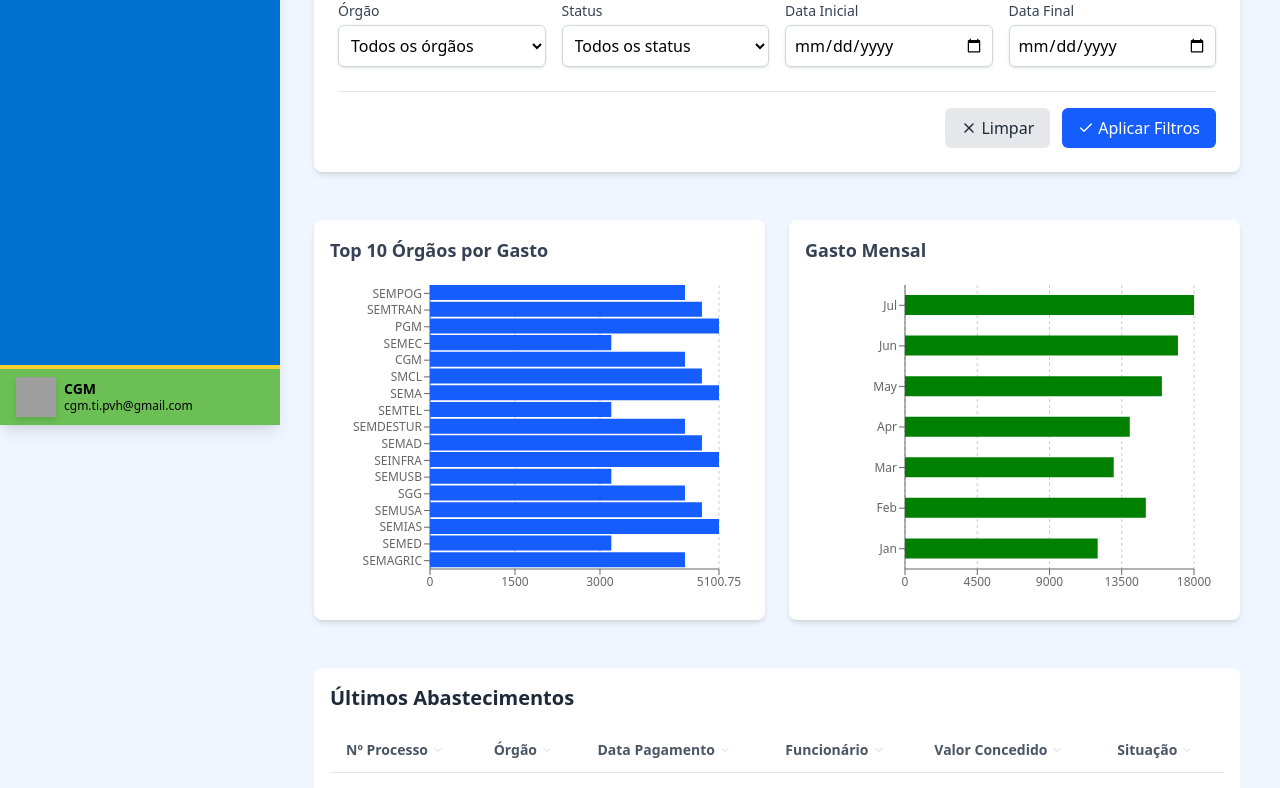
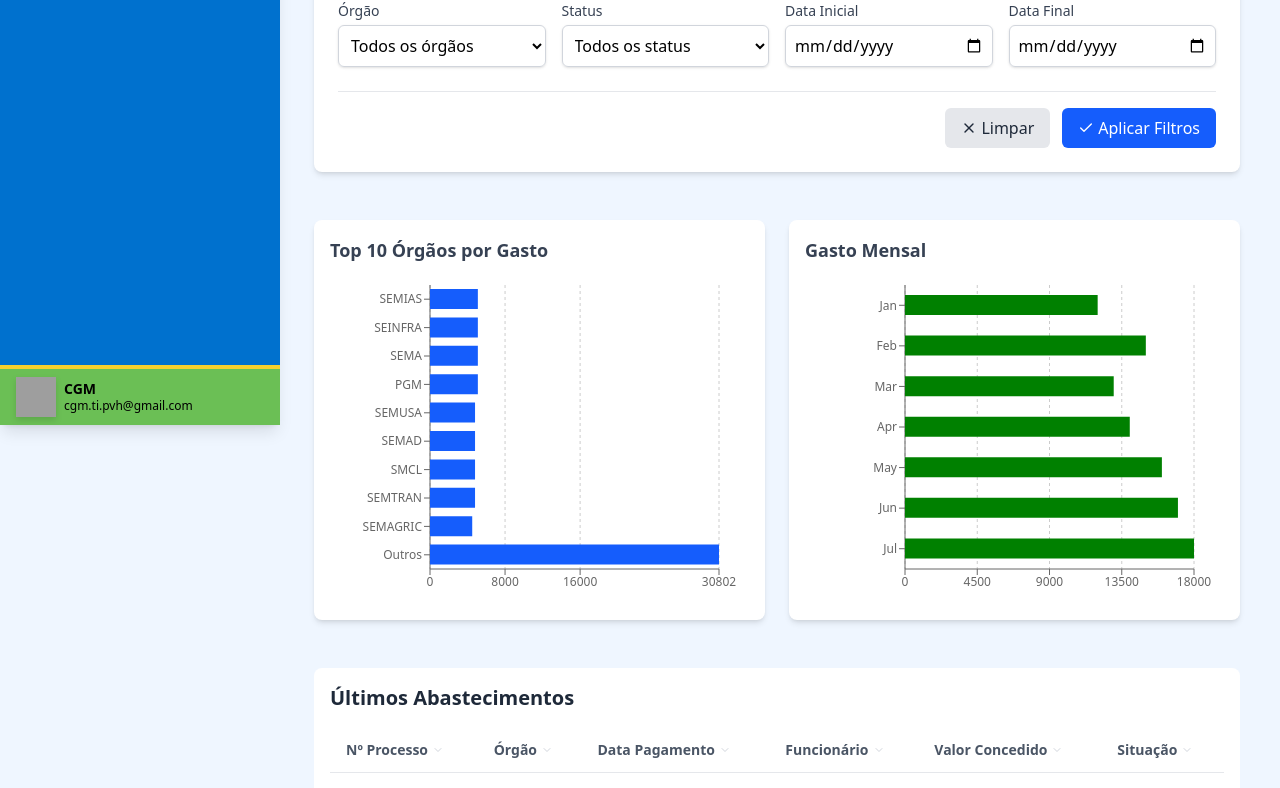
Before and after one commit to ciep-cgm-pvh/bi-portal-frontend, a React (Vite) app: page /painel/diarias/dashboard in a window 1280 px wide. Shown: the part 375-1163 px from the top of the page. Built offline with nearby package versions, Linux system fonts and the light colour scheme; grey boxes are pictures that could not be loaded; what urql would draw is missing.

Commit message:
Update ChartSection.tsx

```diff
--- a/src/components/ChartSection/ChartSection.tsx
+++ b/src/components/ChartSection/ChartSection.tsx
@@ -1,8 +1,8 @@
 import { Bar, BarChart, CartesianGrid, Cell, Legend, Line, LineChart, Pie, PieChart as RechartsPieChart, ResponsiveContainer, Tooltip, XAxis, YAxis } from 'recharts';
+import useIsMobile from '../../hooks/useIsMobile';
 import type { BarChartConfig, ChartConfig, LineChartConfig, PieChartConfig, RankingTableConfig } from '../../types/charts';
 import { ChartCard } from '../Charts/ChartCard/ChartCard';
 import { RankingTable } from '../Rankingtable/RankingTable';
-import useIsMobile from '../../hooks/useIsMobile';
 
 // --- HELPERS (No changes) ---
 const formatCurrency = (value: number) =>
@@ -28,11 +28,35 @@ const formatAxisCurrency = (value: number): string => {
   }
   return `R$ ${value}`;
 };
+const processBarData = (data: any[], categoryKey: string, dataKey: string) => {
+  if (data.length <= 10) {
+    return data;
+  }
 
+  // Sort data by value in descending order to find the top items
+  const sortedData = [...data].sort((a, b) => b[dataKey] - a[dataKey]);
+
+  // Get the top 9
+  const top9 = sortedData.slice(0, 9);
+
+  // Sum the values of all other items
+  const othersSum = sortedData.slice(9).reduce((acc, item) => acc + item[dataKey], 0);
+
+  // Create the 'Outros' slice if there's a sum
+  if (othersSum > 0) {
+    const othersSlice = {
+      [categoryKey]: 'Outros',
+      [dataKey]: othersSum,
+    };
+    return [...top9, othersSlice];
+  }
+
+  return top9;
+};
 const renderBarChart = (chart: BarChartConfig, currencyAxis: boolean = false) => (
   <ResponsiveContainer width="100%" height="100%">
     <BarChart
-      data={chart.data.slice().reverse()} // <-- 1. REVERTE A ORDEM PARA EXIBIR O MAIOR EM CIMA
+      data={processBarData(chart.data, chart.config.categoryKey, chart.config.dataKey).slice()} // <-- 1. REVERTE A ORDEM PARA EXIBIR O MAIOR EM CIMA
       layout="vertical"
       margin={{ top: 5, right: 30, left: 20, bottom: 5 }} // Ajuste de margem
     >
@@ -140,9 +164,37 @@ const renderPieChart = (chart: PieChartConfig) => {
 /**
  * Renders a Line Chart.
  */
+const processLineChartData = (data: any[], categoryKey: string, dataKey: string) => {
+  // Show only the top 9 + others to not overload the chart
+  if (data.length <= 10) {
+    return data;
+  }
+
+  // Sort data by value in descending order to find the top items
+  const sortedData = [...data].sort((a, b) => b[dataKey] - a[dataKey]);
+
+  // Get the top 9
+  const top9 = sortedData.slice(0, 9);
+
+  // Sum the values of all other items
+  const othersSum = sortedData.slice(9).reduce((acc, item) => acc + item[dataKey], 0);
+
+  // Create the 'Outros' slice if there's a sum
+  if (othersSum > 0) {
+    const othersSlice = {
+      [categoryKey]: 'Outros',
+      [dataKey]: othersSum,
+    };
+    return [...top9, othersSlice];
+  }
+
+  return top9;
+};
+
 const renderLineChart = (chart: LineChartConfig) => (
+
   <ResponsiveContainer width="100%" height="100%">
-    <LineChart data={chart.data}>
+    <LineChart data={processLineChartData(chart.data, chart.config.categoryKey, chart.config.dataKey)}>
       <CartesianGrid strokeDasharray="3 3" />
       <XAxis
         dataKey={chart.config.categoryKey}
```
